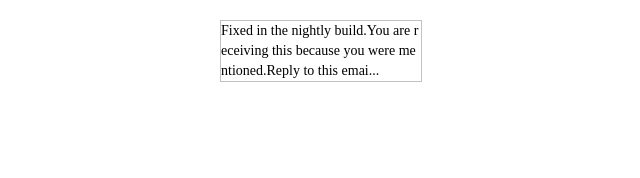
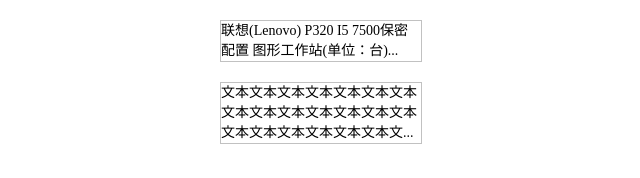
Before and after one commit to JasonSubMara/linelip, a website: page demo.html in a window 1280 px wide. Shown: the whole page, without its empty margins (319-959 px from the left). Drawn offline with Linux system fonts and the light colour scheme.

```diff
--- a/demo.html
+++ b/demo.html
@@ -15,9 +15,8 @@
 		</style>
 	</head>
 	<body>
-		<div class="demo linelip elip3">Fixed in the nightly build.You are receiving this because you were mentioned.Reply to this email directly, view it on GitHub, or unsubscribe.</div>
-		<!-- <a class="demo linelip elip2">联想(Lenovo) P320 I5 7500保密配置 图形工作站(单位：台)联想(Lenovo) P320 I5 7500保密配置 图形工作站(单位：台)</a> -->
-		<!-- <div class="demo linelip elip3">文本文本文本文本文本文本文本文本文本文本文本文本文本文本文本文本文本文本文本文本文本文本文本文本文本文本文本</div> -->
+		<a class="demo linelip elip2">联想(Lenovo) P320 I5 7500保密配置 图形工作站(单位：台)联想(Lenovo) P320 I5 7500保密配置 图形工作站(单位：台)</a>
+		<div class="demo linelip elip3">文本文本文本文本文本文本文本文本文本文本文本文本文本文本文本文本文本文本文本文本文本文本文本文本文本文本文本</div>
 	</body>
 	<script type="text/javascript">
 		linelip(2,"elip2");
--- a/package.json
+++ b/package.json
@@ -1,6 +1,6 @@
 {
   "name": "linelip",
-  "version": "1.1.1",
+  "version": "1.1.2",
   "description": "Multiline text overflow ellipsis",
   "main": "index.js",
   "scripts": {
```
Also changed, not shown: README.md.
